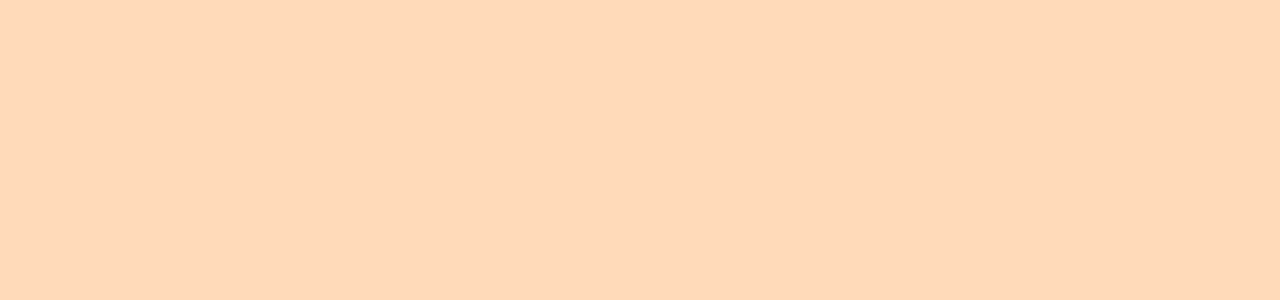
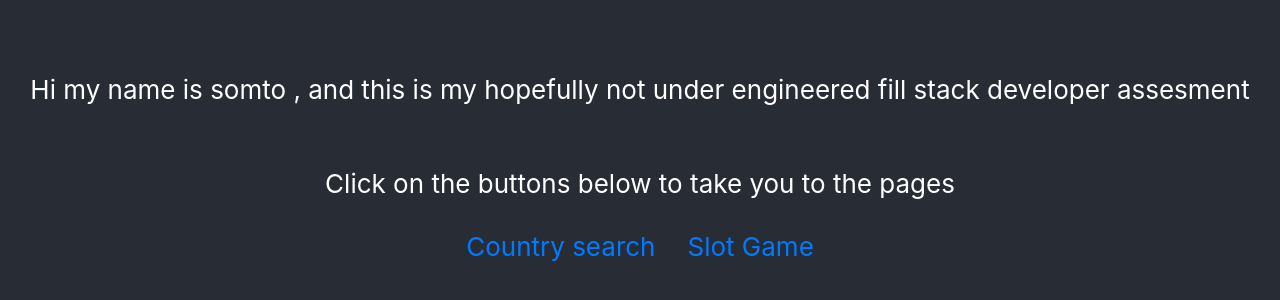
Before and after one commit to virgincodes/yobetui, a React (Create React App) app: page / in a window 1280 px wide. Shown: the part 228-528 px from the top of the page. Built offline with nearby package versions, Linux system fonts and the light colour scheme.

Commit message:
added landing page

```diff
--- a/src/App.js
+++ b/src/App.js
@@ -3,14 +3,16 @@ import React from 'react'
 import ReactDOM from 'react-dom'
 import { Route, Link, BrowserRouter as Router } from 'react-router-dom'
 import Countries from './components/country'
-import Spin from './components/spin/index'
+import Spin from './components/spin'
 import './App.css'
+import Main  from './components/main'
 function App() {
   return (<div>
 
 
     <Router>
 
+      <Route path='/' exact component={Main}  ></Route>
       <Route path='/casino' component={Spin}  ></Route>
       <Route path='/countries' component={Countries} ></Route>
 
--- /dev/null
+++ b/src/components/main/index.js
@@ -0,0 +1,35 @@
+import React from 'react'
+import style from './index.module.css'
+import Row from 'react-bootstrap/Row'
+import Col from 'react-bootstrap/Col'
+import Nav from 'react-bootstrap/Nav'
+
+export default function index() {
+    return (
+        <div className={style.app}>
+            <p>Hi my name is somto , and this is my hopefully not under engineered fill stack developer assesment </p> <br />
+            <p> Click on the buttons below to take you to the pages</p>
+
+            <Nav >
+                <Nav.Item>
+                    <Nav.Link href="/countries">Country search</Nav.Link>
+                </Nav.Item>
+                <Nav.Item>
+                    <Nav.Link  href="/casino">Slot Game</Nav.Link>
+                </Nav.Item>
+
+            </Nav>
+
+            <Row>
+                <Col>
+
+                </Col>
+
+                <Col>
+
+                </Col>
+            </Row>
+
+        </div>
+    )
+}
--- /dev/null
+++ b/src/components/main/index.module.css
@@ -0,0 +1,45 @@
+.App {
+    text-align: center;
+  }
+
+  .App-logo {
+    animation: App-logo-spin infinite 20s linear;
+    height: 40vmin;
+    pointer-events: none;
+  }
+
+  .app {
+    background-color: #282c34;
+    min-height: 100vh;
+    display: flex;
+    flex-direction: column;
+    align-items: center;
+    justify-content: center;
+    font-size: calc(10px + 2vmin);
+    color: white;
+  }
+
+  .App-link {
+    color: #61dafb;
+  }
+
+  @keyframes App-logo-spin {
+    from {
+      transform: rotate(0deg);
+    }
+    to {
+      transform: rotate(360deg);
+    }
+  }
+
+  .search{
+    width: 70%;
+    margin: 10% auto;
+    text-align: -webkit-center;
+  }
+
+  .customlist{
+    width: 90%;
+    margin: 10% auto;
+
+  }
```
